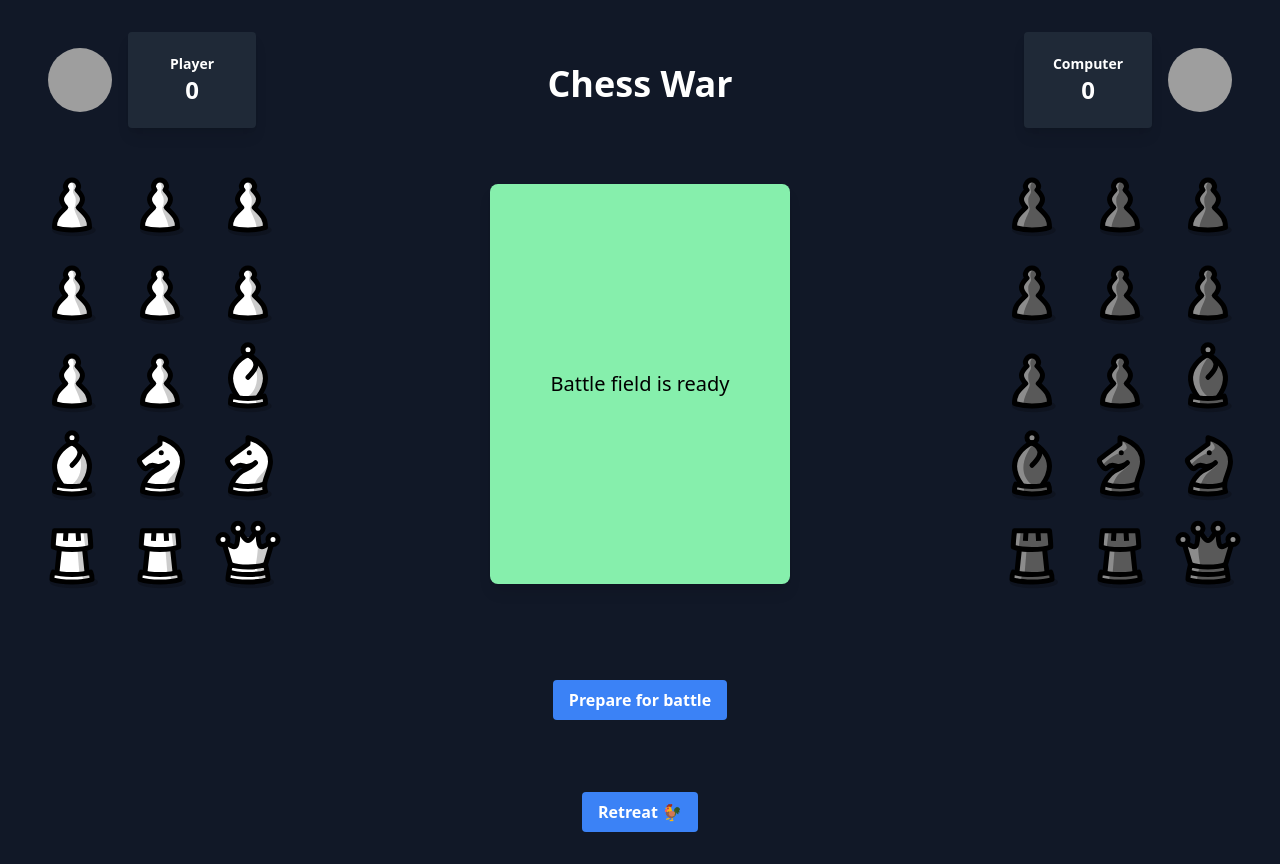
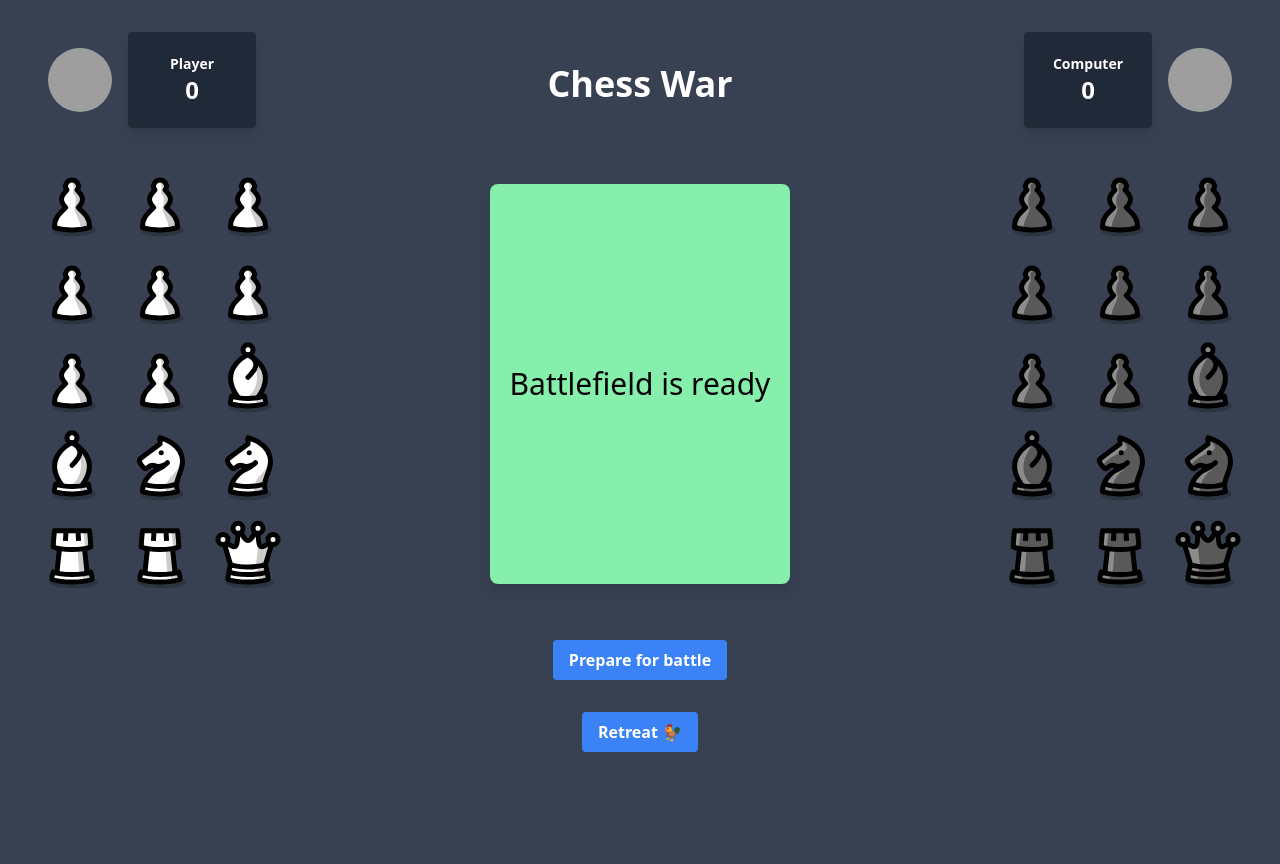
Before and after one commit to jimmacur/chess-war, a Vue app: page /game/computer in a window 1280 px wide. Built offline with nearby package versions, Linux system fonts and the light colour scheme; grey boxes are pictures that could not be loaded.

Commit message:
changes background colors

```diff
--- a/src/assets/tailwind.css
+++ b/src/assets/tailwind.css
@@ -7,5 +7,5 @@
 }
 
 body {
-  @apply bg-gray-900 text-white min-h-screen flex flex-col items-center justify-center;
+  @apply bg-gray-700 text-white min-h-screen flex flex-col items-center justify-center;
 }
--- a/src/components/PlayVsComputerModal.vue
+++ b/src/components/PlayVsComputerModal.vue
@@ -3,7 +3,7 @@
     class="fixed inset-0 bg-black bg-opacity-50 flex items-center justify-center z-50"
     @click.self="$emit('close')"
   >
-    <div class="bg-gray-800 text-white p-6 rounded-lg shadow-lg max-w-lg w-full max-h-[90vh] overflow-y-auto relative" >
+    <div class="bg-gray-700 text-white p-6 rounded-lg shadow-lg max-w-lg w-full max-h-[90vh] overflow-y-auto relative" >
       <!-- Close Button -->
       <button
         @click="$emit('close')"
--- a/src/views/PlayVsComputer.vue
+++ b/src/views/PlayVsComputer.vue
@@ -1,6 +1,6 @@
 // PlayVsComputer.vue
 <template>
-  <div class="min-h-screen bg-gray-900 text-white">
+  <div class="min-h-screen">
     <!-- Player Score and Avatar -->
     <div class="absolute top-8 left-12 flex items-center space-x-4">
       <img
@@ -54,7 +54,7 @@
 
     <!-- Battlefield -->
     <div class="flex items-center justify-center w-[300px] h-[400px] bg-green-300 rounded-lg shadow-lg mt-20 mx-auto relative">
-      <p v-if="!activePieces.length" class="text-black text-xl">Battle field is ready</p>
+      <p v-if="!activePieces.length" class="text-black text-3xl">Battlefield is ready</p>
 
       <!-- Active Pieces -->
       <div v-if="activePieces.length === 2" class="flex justify-center items-center">
@@ -117,7 +117,7 @@
     </div>
 
     <!-- Battle Holding Zone -->
-    <div class="mt-10 flex justify-center">
+    <div class="m-5 flex justify-center">
       <div v-if="holdingZone.length" class="text-center">
         <h3 class="text-lg font-bold mb-4">War Chest</h3>
         <div class="flex flex-wrap justify-center gap-4 max-w-lg mx-auto">
@@ -133,7 +133,7 @@
     </div>
 
     <!-- Battle Button -->
-    <div class="mt-10 flex justify-center">
+    <div class="flex justify-center">
       <button
         class="btn"
         @click="isBattleMode ? battle() : beginBattle()"
@@ -144,7 +144,7 @@
     </div>
 
     <!-- Back to Home -->
-    <div class="mt-10 flex justify-center">
+    <div class="flex justify-center">
       <router-link to="/" class="btn">
         Retreat  🐓
       </router-link>
```
